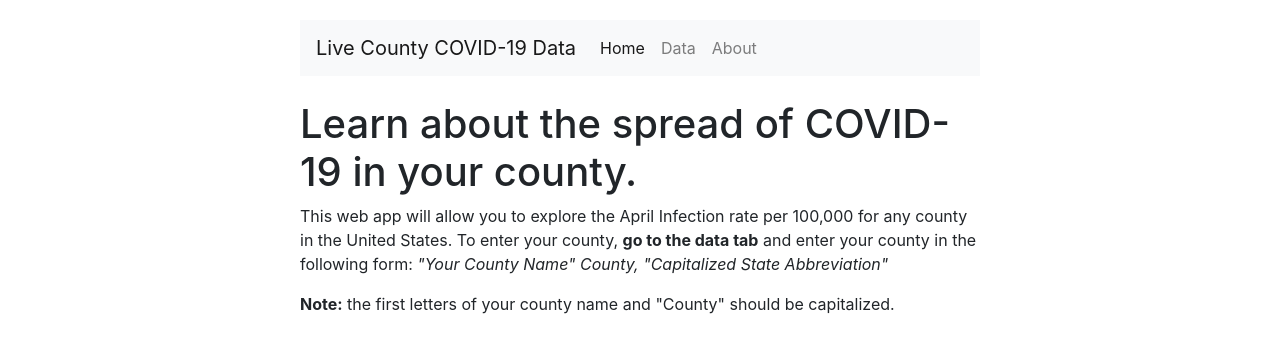
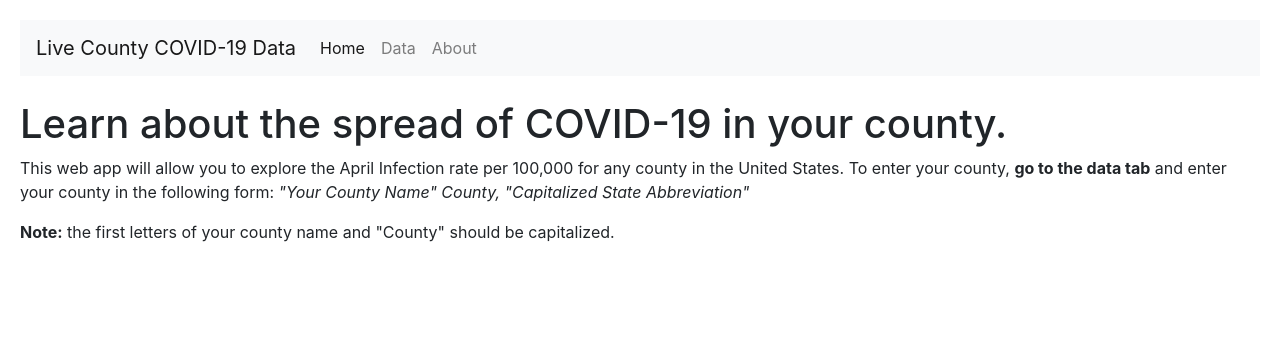
Before and after one commit to kabirmoghe/covidapp, a Flask app: page / in a window 1280 px wide. Shown: the top 353 px of the page. Run offline with Flask 2, Linux system fonts and the light colour scheme; some libraries are stand-ins or nearby versions.

Commit message:
changed padding

```diff
--- a/static/style.css
+++ b/static/style.css
@@ -1,5 +1,3 @@
 body {
-	padding-top: 20px;
-	padding-left: 300px;
-	padding-right: 300px;
+	padding: 20px;
 }
```
